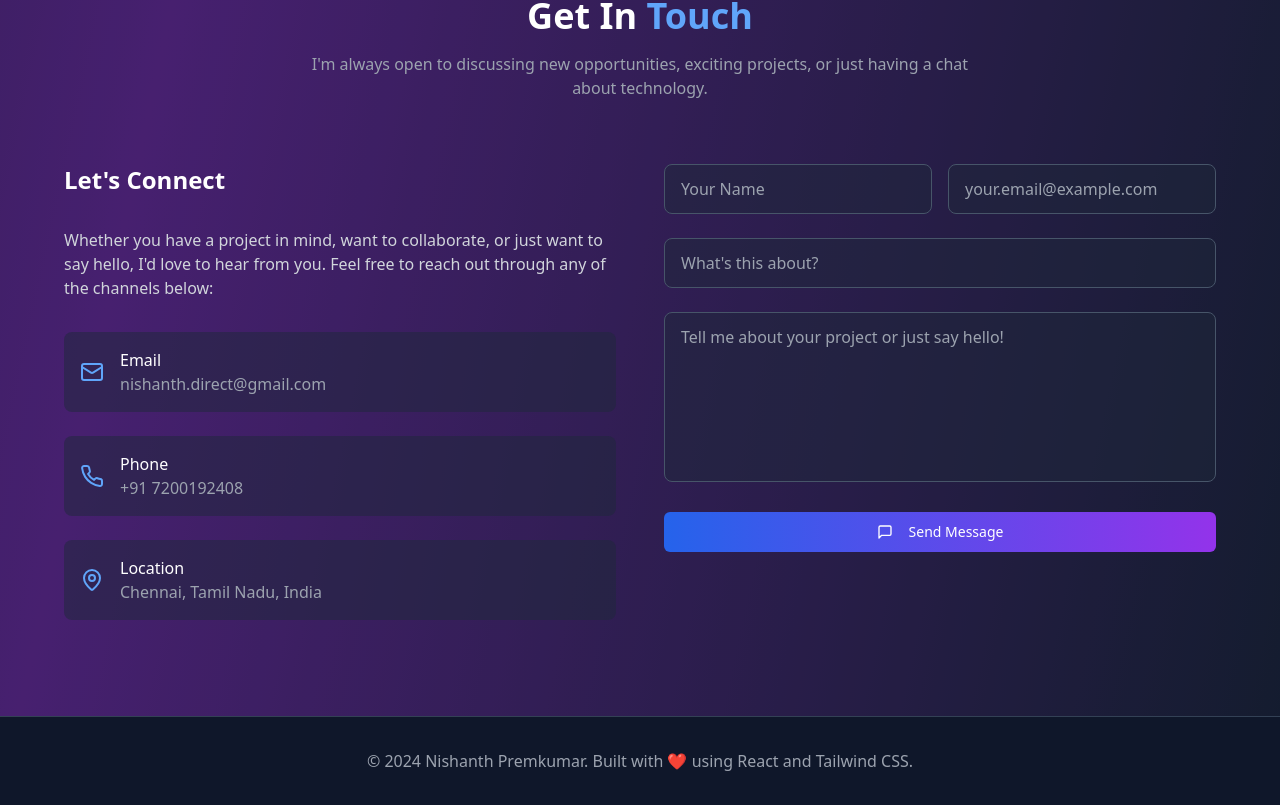
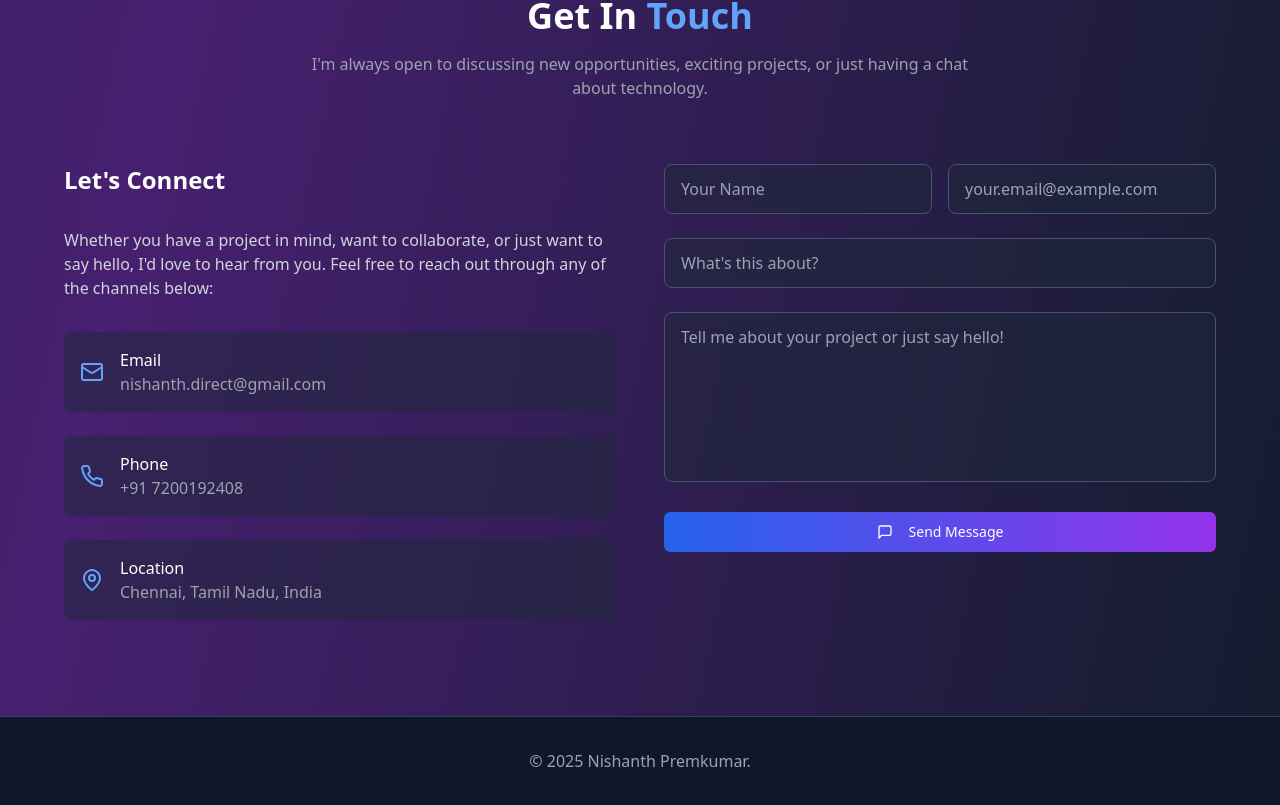
Before and after one commit to Nishanth2480/nishanth-premkumar-portfolio, a React (Vite) app: page / in a window 1280 px wide. Shown: the part 5154-5959 px from the top of the page. Built offline with nearby package versions, Linux system fonts and the light colour scheme.

Commit message:
Visual edit in Lovable
Edited UI in Lovable

```diff
--- a/src/pages/Index.tsx
+++ b/src/pages/Index.tsx
@@ -566,9 +566,7 @@ const Index = () => {
       {/* Footer */}
       <footer className="py-8 px-6 border-t border-slate-700 bg-slate-900">
         <div className="container mx-auto text-center">
-          <p className="text-gray-400">
-            © 2024 Nishanth Premkumar. Built with ❤️ using React and Tailwind CSS.
-          </p>
+          <p className="text-gray-400">© 2025 Nishanth Premkumar.</p>
         </div>
       </footer>
     </div>;
```
